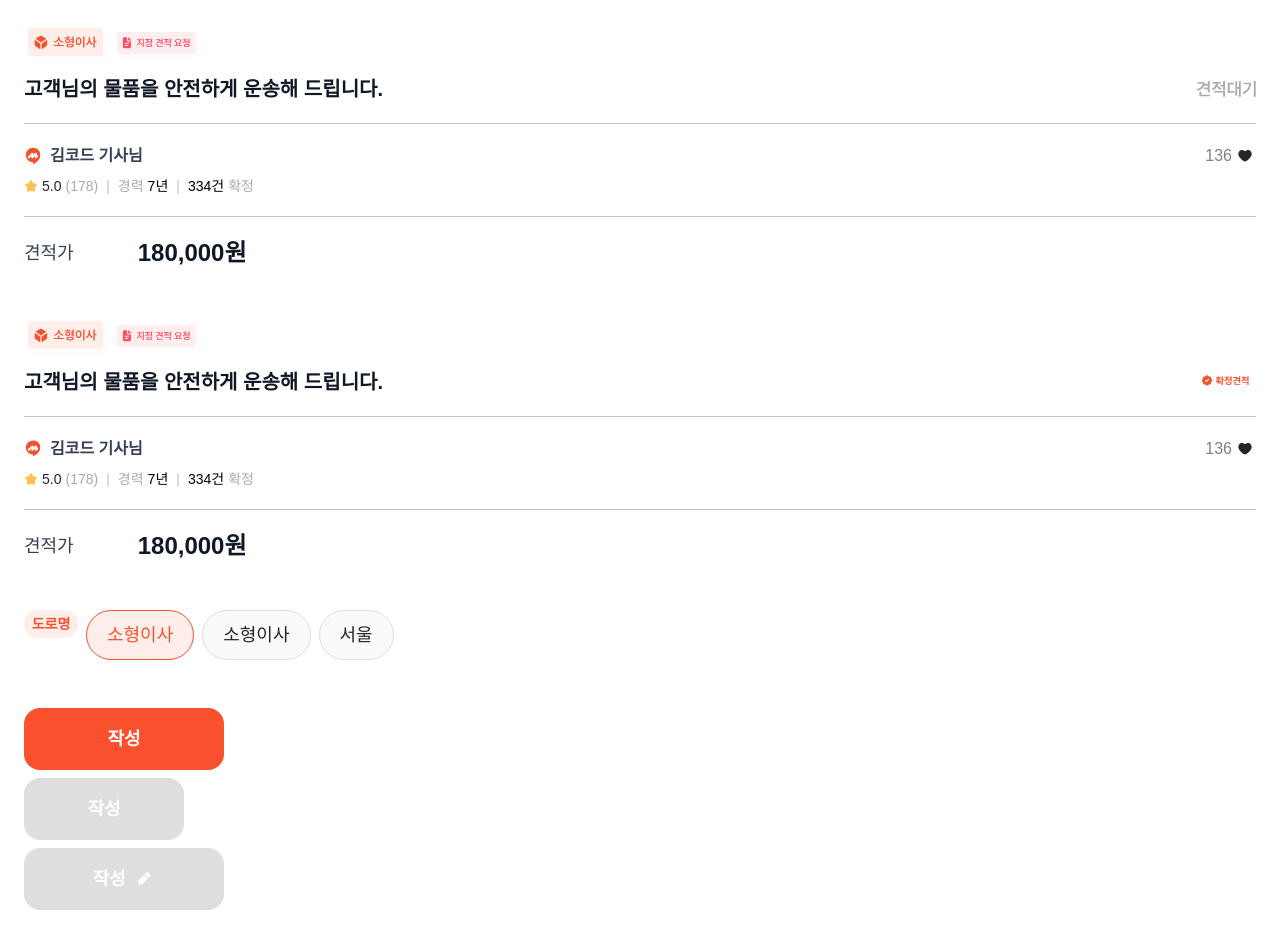
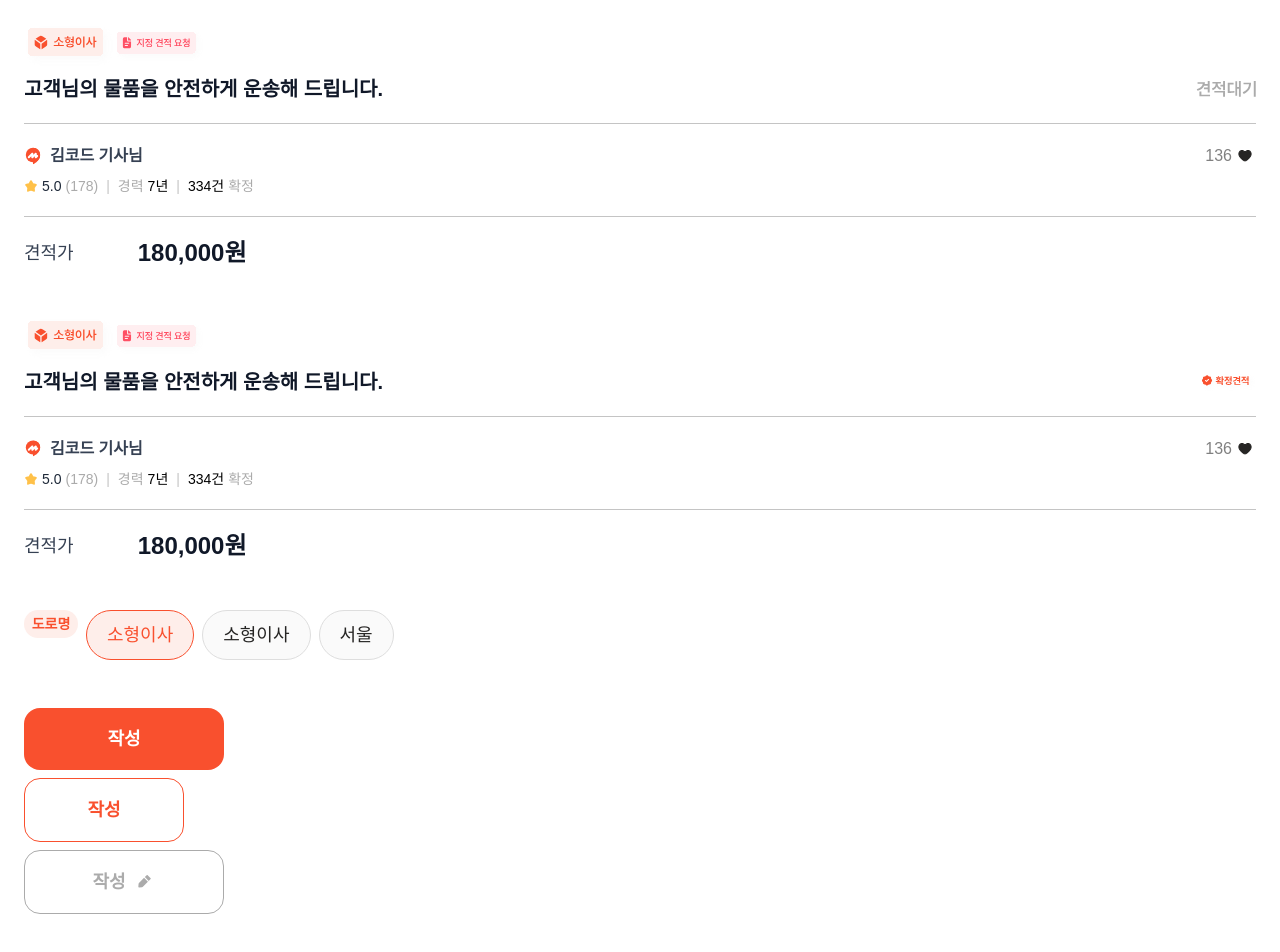
Before and after one commit to sebiny/6-moving-team2-FE, a Next.js app: page /common in a window 1280 px wide. Shown: the top 952 px of the page. Built offline with nearby package versions, Linux system fonts and the light colour scheme; a web font is replaced by a local one.

Commit message:
fix: 버튼 컴포넌트 색 수정

```diff
--- a/src/app/common/page.tsx
+++ b/src/app/common/page.tsx
@@ -41,8 +41,8 @@ function CommonPage() {
       </div>
       <div className="flex w-50 flex-col gap-2">
         <Button type="orange" text="작성" />
-        <Button type="white-orange" text="작성" className="w-40 rounded-[10px] p-10" />
-        <Button type="gray" text="작성" image={true} isDisabled={true} />
+        <Button type="white-orange" text="작성" className="w-40 rounded-[10px] py-[20px]" />
+        <Button type="white-gray" text="작성" image={true} />
       </div>
       <div>
         <ShareDriver text="견적서 공유하기" />
--- a/src/components/Button.tsx
+++ b/src/components/Button.tsx
@@ -12,10 +12,10 @@ interface ButtonType {
 
 function Button({ text, type, image = false, className = "w-full", isDisabled = false }: ButtonType) {
   let color = "";
-  if (type === "orange") {
+  if (type === "gray" || isDisabled) {
+    color = "bg-gray-100 text-white";
+  } else if (type === "orange") {
     color = "bg-orange-400 text-white";
-  } else if (type === "gray" || !isDisabled) {
-    color = "bg-gray-100 text-white";
   } else if (type === "white-orange") {
     color = "border border-orange-400 text-orange-400";
   } else {
```
